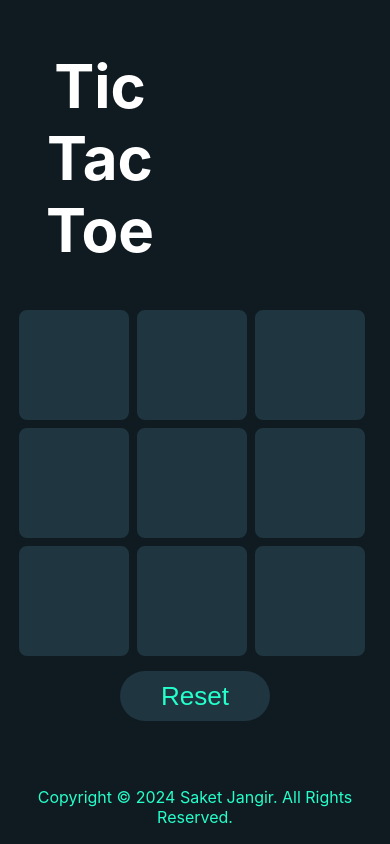
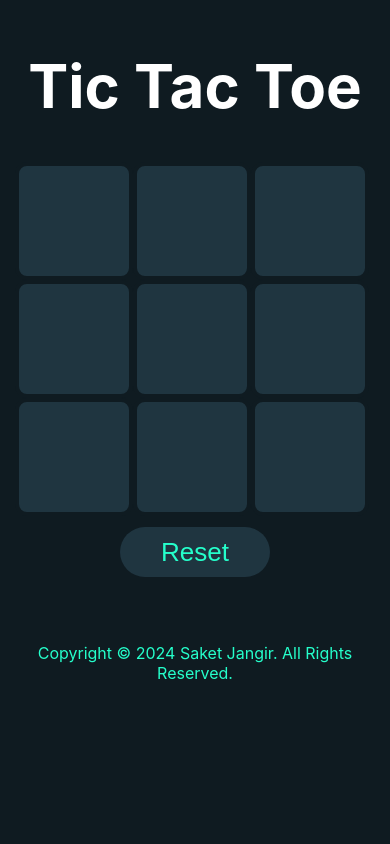
Before and after one commit to SaketJ3003/tic-tac-toe, a React (Create React App) app: page / in a window 390 px wide. Built offline with nearby package versions, Linux system fonts and the light colour scheme.

Commit message:
Update TicTacToe.css

```diff
--- a/src/TicTacToe/TicTacToe.css
+++ b/src/TicTacToe/TicTacToe.css
@@ -52,7 +52,7 @@ p{
 }
 
 @media screen and (max-width: 512px){
-    .title{
+    .h1{
         width: 200px;
     }
 }
```
